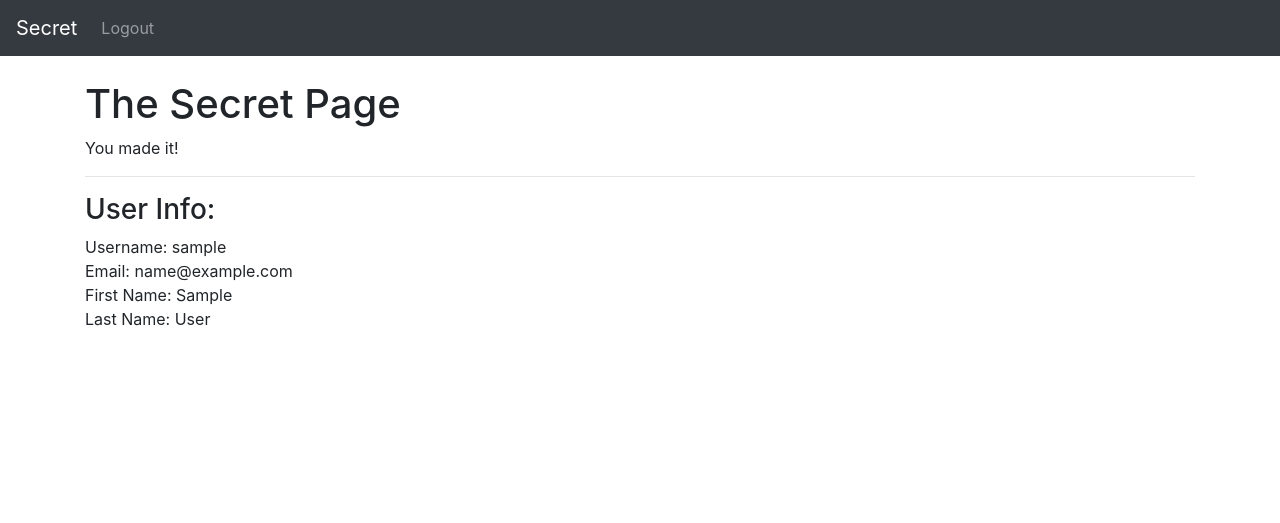
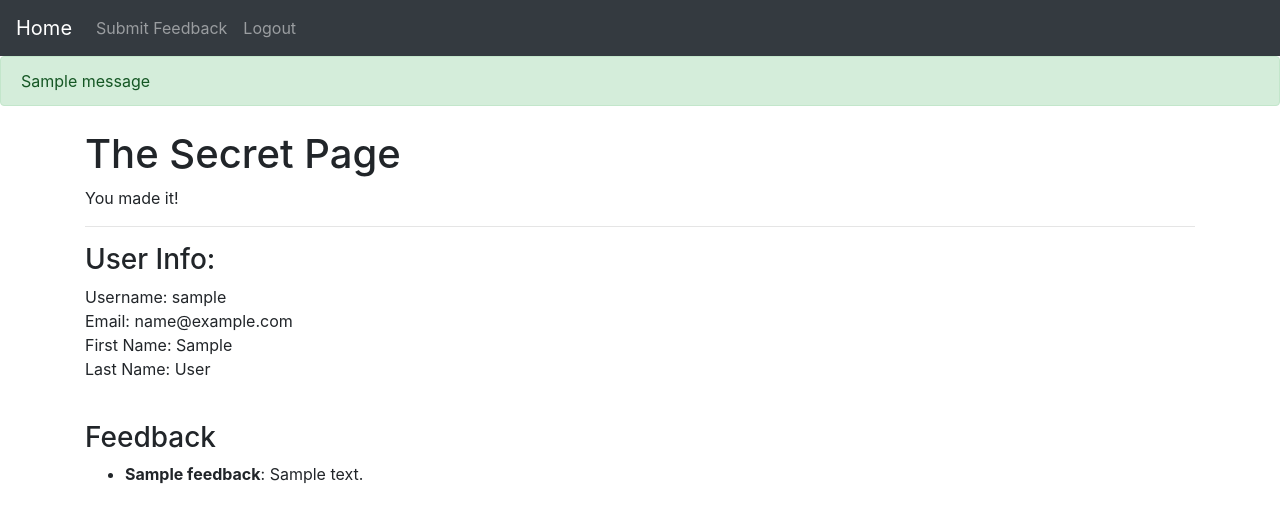
Before and after one commit to andjsales/AuthenticationAuthorizationExercise, a Flask app: a page that uses templates/base.html in a window 1280 px wide. Shown: the top 523 px of the page. Run offline with Flask 3, Linux system fonts and the light colour scheme; the visitor is signed in with stand-in values (Sample User, id 1); tables that the repository leaves empty hold one stand-in row (values such as "Sample post"); one stand-in notice (Sample message) is shown; some libraries are stand-ins or nearby versions.

Commit message:
final requirements

```diff
--- a/app.py
+++ b/app.py
@@ -1,9 +1,9 @@
-from flask import Flask, render_template, redirect, request, session, flash, url_for
+from flask import Flask, render_template, redirect, request, session, flash, url_for, g
 from flask_sqlalchemy import SQLAlchemy
-from models import User, db, connect_db
-from forms import RegistrationForm, LoginForm
+from flask_migrate import Migrate
+from models import User, db, connect_db, Feedback
+from forms import RegistrationForm, LoginForm, FeedbackForm
 from flask_bcrypt import Bcrypt
-
 
 app = Flask(__name__)
 bcrypt = Bcrypt(app)
@@ -11,8 +11,17 @@ bcrypt = Bcrypt(app)
 app.config['SQLALCHEMY_DATABASE_URI'] = 'postgresql:///authentication'
 app.config['SQLALCHEMY_TRACK_MODIFICATIONS'] = False
 app.config['SECRET_KEY'] = 'mysecret'
+migrate = Migrate(app, db)
+connect_db(app)
 
-connect_db(app)
+
+@app.context_processor
+def inject_user():
+    if 'user_id' in session:
+        g.user = User.query.get(session['user_id'])
+    else:
+        g.user = None
+    return dict(user=g.user)
 
 
 @app.route('/')
@@ -25,7 +34,7 @@ def show_register_form():
     """
     - show registration form
     """
-    form = RegistrationForm()  # Instantiate your registration form
+    form = RegistrationForm()
     return render_template('register.html', form=form)
 
 
@@ -71,20 +80,101 @@ def process_login_form():
         user = User.authenticate(username, password)
         if user:
             session['user_id'] = user.id
-            return redirect(url_for('logged_in_page', username=username))
+            return redirect(url_for('show_user', username=username))
         else:
             form.username.errors = ['Invalid username/password']
     return render_template('login.html', form=form)
 
 
 @app.route('/users/<string:username>')
-def logged_in_page(username):
-    user = None
-    username = None
-    if 'user_id' in session:
-        user = User.query.get(session['user_id'])
-        username = user.username
-    return render_template('secret.html', user=user, username=username)
+def show_user(username):
+    if 'user_id' not in session:
+        flash('You must be logged in to view this page.', 'danger')
+        return redirect('/login')
+
+    logged_in_user = User.query.get(session['user_id'])
+
+    if logged_in_user.username != username:
+        flash('You are not authorized to view this page.', 'danger')
+        return redirect('/login')
+
+    feedback = Feedback.query.filter_by(user_id=logged_in_user.id).all()
+
+    return render_template('secret.html', user=logged_in_user, feedback=feedback, username=logged_in_user.username)
+
+
+@app.route('/users/<string:username>/delete', methods=['POST'])
+def delete_user(username):
+    if 'username' not in session or username != session['username']:
+        flash('You are not authorized to perform this action.', 'danger')
+        return redirect('/login')
+    user = User.query.filter_by(username=username).first_or_404()
+    Feedback.query.filter_by(username=username).delete()
+    db.session.delete(user)
+    db.session.commit()
+
+    session.pop('username', None)
+    flash('Your account and all associated feedback have been deleted.', 'success')
+    return redirect(url_for('homepage'))
+
+
+@app.route('/users/<string:username>/feedback/add', methods=['GET', 'POST'])
+def add_feedback(username):
+    if 'user_id' not in session:
+        flash('You must be logged in to add feedback.', 'danger')
+        return redirect(url_for('show_login_form'))
+
+    logged_in_user = User.query.get(session['user_id'])
+    if logged_in_user.username != username:
+        flash('You are not authorized to add feedback for this user.', 'danger')
+        return redirect(url_for('show_login_form'))
+
+    form = FeedbackForm()
+    if form.validate_on_submit():
+        new_feedback = Feedback(
+            title=form.title.data,
+            content=form.content.data,
+            user_id=logged_in_user.id
+        )
+        db.session.add(new_feedback)
+        db.session.commit()
+        flash('Feedback added!', 'success')
+        return redirect(url_for('add_feedback', username=logged_in_user.username))
+    return render_template('add_feedback.html', form=form, username=username)
+
+
+@app.route('/feedback/<int:feedback_id>/update', methods=['GET', 'POST'])
+def update_feedback(feedback_id):
+    feedback = Feedback.query.get_or_404(feedback_id)
+
+    if 'username' not in session or feedback.username != session['username']:
+        flash('You do not have permission to edit this feedback.', 'danger')
+        return redirect(url_for('homepage'))
+
+    form = FeedbackForm(obj=feedback)
+
+    if form.validate_on_submit():
+        feedback.title = form.title.data
+        feedback.content = form.content.data
+        db.session.commit()
+        flash('Feedback updated!', 'success')
+        return redirect(url_for('show_user', username=session['username']))
+
+    return render_template('update_feedback.html', form=form)
+
+
+@app.route('/feedback/<int:feedback_id>/delete', methods=['POST'])
+def delete_feedback(feedback_id):
+    feedback = Feedback.query.get_or_404(feedback_id)
+
+    if 'username' not in session or feedback.username != session['username']:
+        flash('You do not have permission to delete this feedback.', 'danger')
+        return redirect(url_for('homepage'))
+
+    db.session.delete(feedback)
+    db.session.commit()
+    flash('Feedback deleted!', 'success')
+    return redirect(url_for('show_user', username=session['username']))
 
 
 @app.route('/logout')
@@ -96,6 +186,5 @@ def logout_user():
 
 if __name__ == '__main__':
     with app.app_context():
-        db.drop_all()
         db.create_all()
     app.run(debug=True)
--- a/forms.py
+++ b/forms.py
@@ -19,3 +19,9 @@ class LoginForm(FlaskForm):
                            InputRequired(), Length(max=20)])
     password = PasswordField('Password', validators=[InputRequired()])
     submit = SubmitField('Login')  # Make sure this line is present
+
+
+class FeedbackForm(FlaskForm):
+    title = StringField("Title", validators=[Length(max=30)])
+    content = StringField("Content", validators=[InputRequired()])
+    submit = SubmitField('Submit')
--- a/models.py
+++ b/models.py
@@ -48,4 +48,6 @@ class Feedback(db.Model):
     id = db.Column(db.Integer, primary_key=True, autoincrement=True)
     title = db.Column(db.Text, nullable=False)
     content = db.Column(db.Text, nullable=False)
-    username = db.Column(db.Text, nullable=False)
+    user_id = db.Column(db.Integer, db.ForeignKey('users.id'), nullable=False)
+
+    user = db.relationship('User', backref='feedback')
--- a/requirements.txt
+++ b/requirements.txt
@@ -4,6 +4,7 @@ click==8.1.7
 Flask==3.0.0
 Flask-Bcrypt==1.0.1
 Flask-SQLAlchemy==3.1.1
+Flask-WTF==1.2.1
 itsdangerous==2.1.2
 Jinja2==3.1.2
 MarkupSafe==2.1.3
@@ -11,3 +12,4 @@ psycopg2==2.9.9
 SQLAlchemy==2.0.23
 typing_extensions==4.8.0
 Werkzeug==3.0.1
+WTForms==3.1.1
--- a/templates/base.html
+++ b/templates/base.html
@@ -9,30 +9,48 @@
     </head>
 
     <body>
+
         <nav class="navbar navbar-expand-lg navbar-dark bg-dark">
-            <a class="navbar-brand" href="{{ url_for('logged_in_page', username=username) }}">Secret</a>
+            <a class="navbar-brand" href="{{ url_for('show_user', username=username) }}">Home</a>
             <button class="navbar-toggler" type="button" data-toggle="collapse" data-target="#navbarNav"
                 aria-controls="navbarNav" aria-expanded="false" aria-label="Toggle navigation">
                 <span class="navbar-toggler-icon"></span>
             </button>
             <div class="collapse navbar-collapse" id="navbarNav">
                 <ul class="navbar-nav">
-                    {% if not user %}
+                    {% if session.user_id %}
                     <li class="nav-item">
-                        <a class="nav-link" href="/register">Register</a>
+                        <!-- In base.html -->
+                        {% if g.user %}
+                        <a class="nav-link" href="{{ url_for('add_feedback', username=g.user.username) }}">Submit
+                            Feedback</a>
+                        {% endif %}
                     </li>
+                    <li class="nav-item">
+                        <a class="nav-link" href="/logout">Logout</a>
+                    </li>
+                    {% else %}
                     <li class="nav-item">
                         <a class="nav-link" href="/login">Login</a>
                     </li>
-                    {% endif %}
-                    {% if user %}
                     <li class="nav-item">
-                        <a class="nav-link" href="/logout">Logout</a>
+                        <a class="nav-link" href="/register">Register</a>
                     </li>
                     {% endif %}
                 </ul>
             </div>
         </nav>
+
+        {% with messages = get_flashed_messages(with_categories=true) %}
+        {% if messages %}
+        {% for category, message in messages %}
+        <div class="alert alert-{{ category }}">
+            {{ message }}
+        </div>
+        {% endfor %}
+        {% endif %}
+        {% endwith %}
+
         <div class="container mt-4">
             {% block content %}
             {% endblock %}
--- a/templates/secret.html
+++ b/templates/secret.html
@@ -9,4 +9,15 @@
     Email: {{ user.email }} <br>
     First Name: {{ user.first_name }} <br>
     Last Name: {{ user.last_name }}</p>
+<br>
+<h3>Feedback</h3>
+<ul>
+    {% for feedback_item in feedback %}
+    <li>
+        <strong>{{ feedback_item.title }}</strong>: {{ feedback_item.content }}
+    </li>
+    {% else %}
+    <p>No feedback has been provided yet.</p>
+    {% endfor %}
+</ul>
 {% endblock %}
```
Also changed, not shown: templates/add_feedback.html (added, +18 -0 lines).
